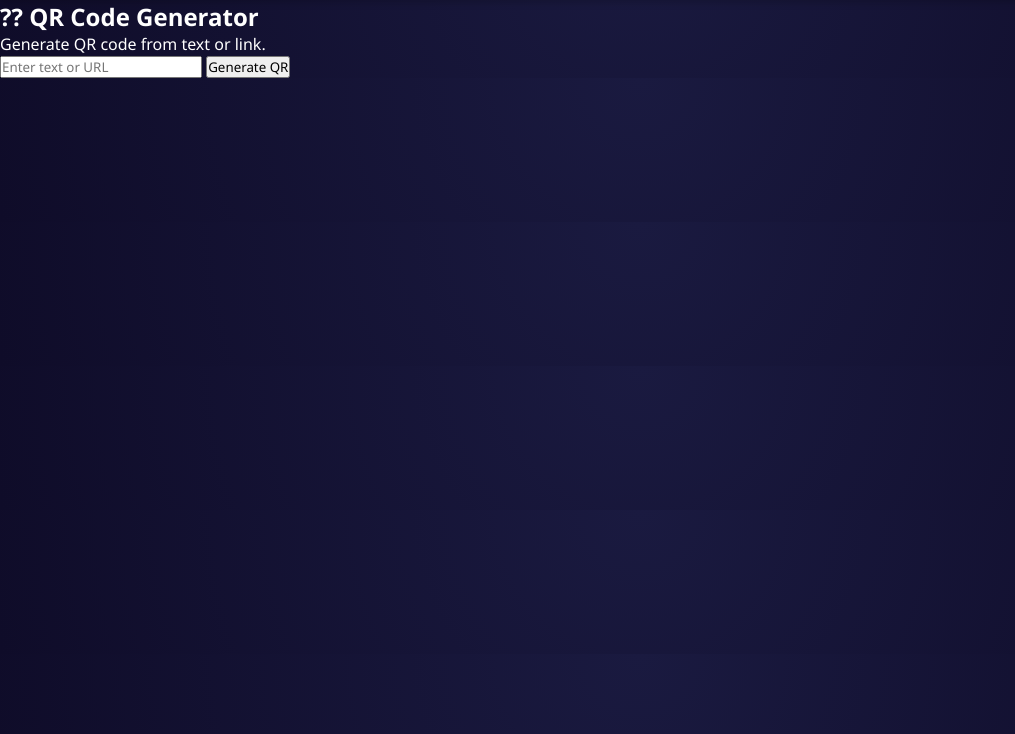
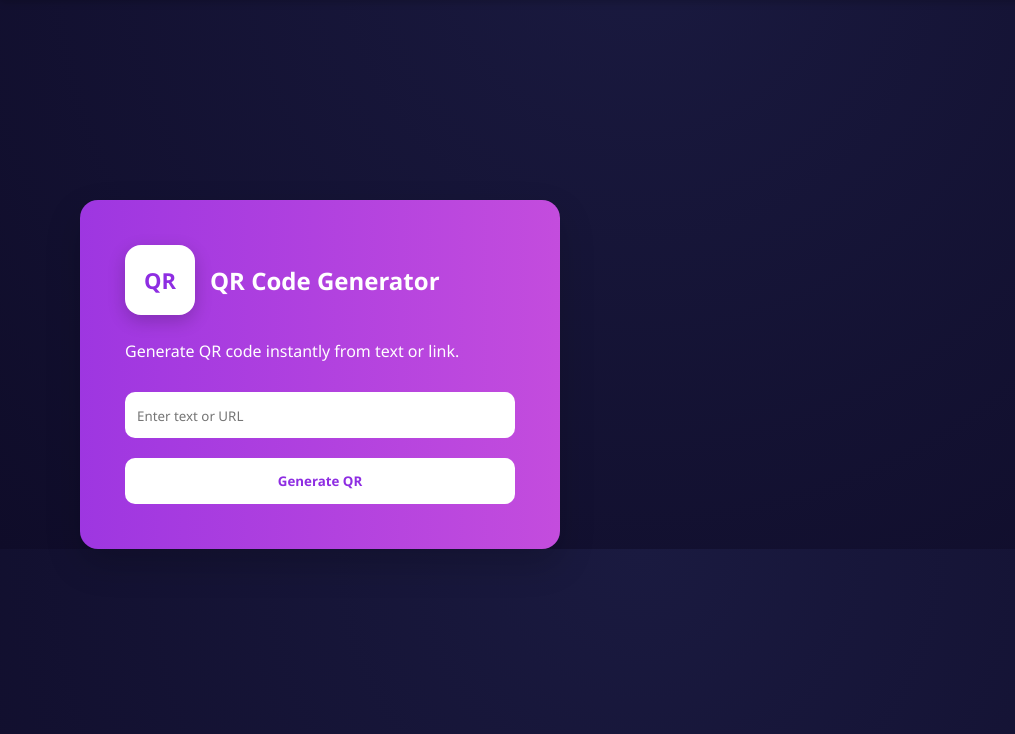
Before and after one commit to afnankhan123456/ai-tools-website-, a Flask app: template templates/utility_tools/qr_generator.html in a window 1280 px wide. Shown: the part 66-800 px from the top of the page, without its empty margins (0-1015 px from the left). Run offline with Flask 3, Linux system fonts and the light colour scheme; the template is opened without the code that fills it, so the values that code supplies are empty.

Commit message:
Update qr_generator.html

```diff
--- a/templates/utility_tools/qr_generator.html
+++ b/templates/utility_tools/qr_generator.html
@@ -1,14 +1,96 @@
 {% extends "base.html" %}
 {% block content %}
 
-<section class="tool-container">
-    <h1>?? QR Code Generator</h1>
-    <p>Generate QR code from text or link.</p>
+<section style="display:flex; justify-content:flex-start; margin:200px 0 0 80px;">
 
-    <form action="{{ url_for('qr_generator') }}" method="POST">
-        <input type="text" name="data" placeholder="Enter text or URL" required>
-        <button type="submit">Generate QR</button>
-    </form>
+    <div style="
+        padding:45px;
+        border-radius:18px;
+        width:480px;
+        color:white;
+        box-shadow:0 15px 35px rgba(0,0,0,0.18);
+        position:relative;
+        overflow:hidden;
+        background: linear-gradient(270deg, #8e2de2, #ff6fd8, #8e2de2);
+        background-size: 600% 600%;
+        animation: gradientMove 8s ease infinite;
+    ">
+
+        <!-- Logo Row -->
+        <div style="display:flex; align-items:center; gap:15px; margin-bottom:25px;">
+
+            <div style="
+                background:white;
+                color:#8e2de2;
+                font-weight:bold;
+                font-size:22px;
+                width:70px;
+                height:70px;
+                display:flex;
+                align-items:center;
+                justify-content:center;
+                border-radius:16px;
+                box-shadow:0 6px 18px rgba(0,0,0,0.2);
+            ">
+                QR
+            </div>
+
+            <div style="font-size:24px; font-weight:600;">
+                QR Code Generator
+            </div>
+
+        </div>
+
+        <p style="margin-bottom:30px; color:#ffffff;">
+            Generate QR code instantly from text or link.
+        </p>
+
+        <form action="{{ url_for('qr_generator') }}" method="POST">
+
+            <div style="
+                background:white;
+                padding:12px;
+                border-radius:10px;
+                margin-bottom:20px;
+            ">
+                <input type="text"
+                       name="data"
+                       placeholder="Enter text or URL"
+                       required
+                       style="border:none; width:100%; outline:none;">
+            </div>
+
+            <button type="submit"
+                    style="
+                        background:white;
+                        color:#8e2de2;
+                        border:none;
+                        padding:14px;
+                        width:100%;
+                        border-radius:10px;
+                        font-weight:600;
+                        cursor:pointer;
+                        transition:0.3s;
+                    "
+                    onmouseover="this.style.background='#f3f4f6'"
+                    onmouseout="this.style.background='white'">
+
+                Generate QR
+
+            </button>
+
+        </form>
+
+    </div>
+
 </section>
 
+<style>
+@keyframes gradientMove {
+    0% { background-position: 0% 50%; }
+    50% { background-position: 100% 50%; }
+    100% { background-position: 0% 50%; }
+}
+</style>
+
 {% endblock %}
```
